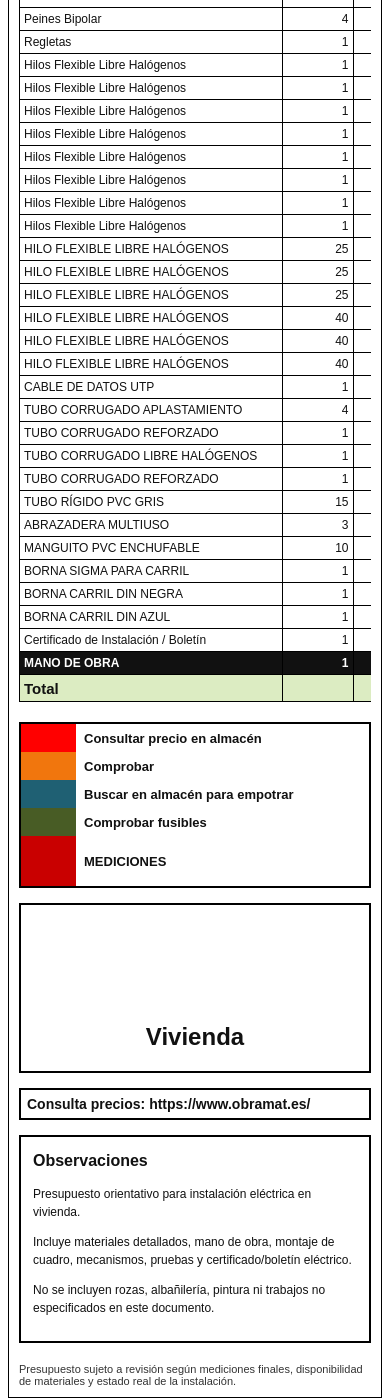
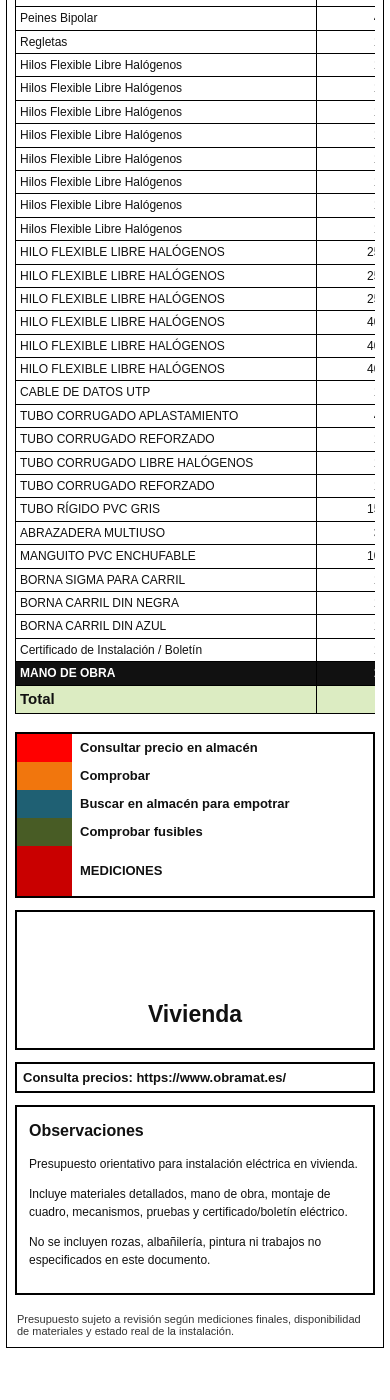
Before and after one commit to AngelD87/presupuesto-chus, a plain HTML site: page index.html in a window 390 px wide. Shown: the part 500-1900 px from the top of the page. After the commit the page ends 1854 px from the top, so only its background shows below. Drawn offline with Linux system fonts and the light colour scheme.

Commit message:
editado movil tablet

```diff
--- a/index.html
+++ b/index.html
@@ -11,41 +11,45 @@
 
     body {
       margin: 0;
-      padding: 30px;
+      padding: 24px;
       font-family: Arial, Helvetica, sans-serif;
       color: #111;
       background: #f2f2f2;
     }
 
     .presupuesto {
-      width: 1500px;
-      max-width: 95vw;
+      width: min(1500px, 100%);
       margin: 0 auto;
       background: #fff;
       border: 2px solid #000;
-      padding: 0;
     }
 
     .titulo {
       text-align: center;
-      font-size: 24px;
+      font-size: clamp(20px, 3vw, 28px);
       font-weight: 700;
-      padding: 10px 15px;
+      padding: 12px 15px;
       border-bottom: 2px solid #000;
     }
 
     .contenido {
       display: grid;
-      grid-template-columns: minmax(850px, 1fr) 330px;
+      grid-template-columns: minmax(0, 1fr) 330px;
       gap: 30px;
       padding: 20px;
       align-items: start;
     }
 
+    .tabla-principal {
+      width: 100%;
+      overflow-x: auto;
+      -webkit-overflow-scrolling: touch;
+    }
+
     table {
       width: 100%;
       border-collapse: collapse;
-      table-layout: auto;
+      table-layout: fixed;
       font-size: 13px;
     }
 
@@ -53,52 +57,57 @@
       background: #4f83bd;
       color: #fff;
       border: 1px solid #000;
-      padding: 8px 5px;
+      padding: 7px 5px;
       text-align: center;
       font-weight: bold;
+      font-size: 12px;
+      white-space: normal;
+      line-height: 1.2;
     }
 
     td {
       border: 1px solid #000;
       padding: 4px 5px;
       vertical-align: middle;
+      line-height: 1.2;
     }
 
     .articulo {
-      min-width: 260px;
+      width: 35%;
       white-space: nowrap;
       overflow: hidden;
       text-overflow: ellipsis;
     }
 
     .cantidad {
-      min-width: 70px;
-      text-align: right;
-    }
-
-    .precio {
-      min-width: 110px;
+      width: 8%;
       text-align: right;
       white-space: nowrap;
     }
 
+    .precio {
+      width: 12%;
+      text-align: right;
+      white-space: nowrap;
+    }
+
+    .proveedor {
+      width: 18%;
+      white-space: nowrap;
+      overflow: hidden;
+      text-overflow: ellipsis;
+    }
+
     .mano {
-      min-width: 140px;
+      width: 14%;
       text-align: right;
       white-space: nowrap;
     }
 
     .subtotal {
-      min-width: 110px;
+      width: 13%;
       text-align: right;
       white-space: nowrap;
-    }
-
-    .proveedor {
-      min-width: 150px;
-      white-space: nowrap;
-      overflow: hidden;
-      text-overflow: ellipsis;
     }
 
     .fila-mano-obra td {
@@ -122,7 +131,7 @@
     .lateral {
       display: flex;
       flex-direction: column;
-      gap: 30px;
+      gap: 24px;
     }
 
     .leyenda {
@@ -149,20 +158,20 @@
     }
 
     .caja-vivienda {
-      height: 360px;
+      height: 320px;
       border: 2px solid #000;
       display: flex;
       align-items: flex-end;
       justify-content: center;
       padding-bottom: 20px;
-      font-size: 28px;
+      font-size: clamp(24px, 4vw, 32px);
       font-weight: bold;
     }
 
     .consulta {
       border: 2px solid #000;
       padding: 6px;
-      font-size: 17px;
+      font-size: 16px;
       font-weight: bold;
       word-break: break-word;
     }
@@ -185,43 +194,64 @@
       color: #333;
     }
 
-    @media (max-width: 900px) {
+    @media (max-width: 1100px) {
       body {
-        padding: 8px;
+        padding: 12px;
+      }
+
+      .contenido {
+        grid-template-columns: 1fr;
+        gap: 18px;
+        padding: 14px;
+      }
+
+      table {
+        min-width: 900px;
+      }
+
+      .lateral {
+        display: grid;
+        grid-template-columns: 1fr 1fr;
+        gap: 16px;
+      }
+
+      .notas,
+      .consulta {
+        grid-column: 1 / -1;
+      }
+
+      .caja-vivienda {
+        height: 190px;
+      }
+    }
+
+    @media (max-width: 650px) {
+      body {
+        padding: 6px;
         background: #fff;
       }
 
       .presupuesto {
-        width: 100%;
-        max-width: 100%;
         border: 1px solid #000;
       }
 
       .titulo {
-        font-size: 20px;
-        padding: 12px 8px;
+        font-size: 19px;
+        padding: 10px 8px;
       }
 
       .contenido {
-        display: block;
-        padding: 10px;
-      }
-
-      .tabla-principal {
-        width: 100%;
-        overflow-x: auto;
-        -webkit-overflow-scrolling: touch;
+        padding: 8px;
       }
 
       table {
-        min-width: 850px;
+        min-width: 860px;
         font-size: 12px;
       }
 
       th {
         font-size: 11px;
         padding: 6px 4px;
-        white-space: normal;
       }
 
       td {
@@ -229,8 +259,9 @@
       }
 
       .lateral {
-        margin-top: 20px;
-        gap: 15px;
+        display: flex;
+        flex-direction: column;
+        gap: 12px;
       }
 
       .leyenda {
@@ -242,12 +273,12 @@
       }
 
       .caja-vivienda {
-        height: 170px;
-        font-size: 24px;
+        height: 140px;
+        font-size: 23px;
       }
 
       .consulta {
-        font-size: 14px;
+        font-size: 13px;
       }
 
       .notas {
@@ -278,8 +309,17 @@
         padding: 15px;
       }
 
+      .tabla-principal {
+        overflow: visible;
+      }
+
       table {
-        font-size: 11px;
+        min-width: 0;
+        font-size: 10px;
+      }
+
+      th {
+        font-size: 10px;
       }
 
       .titulo {
```
